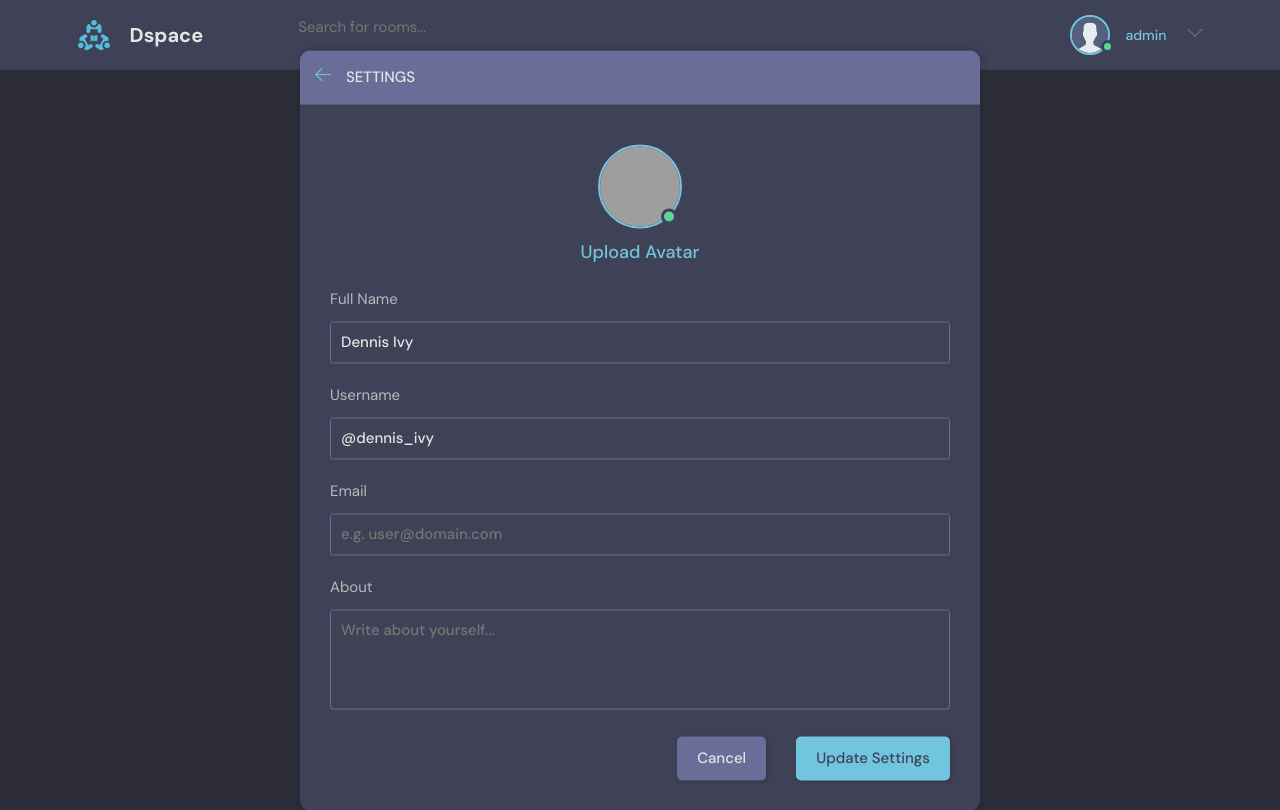
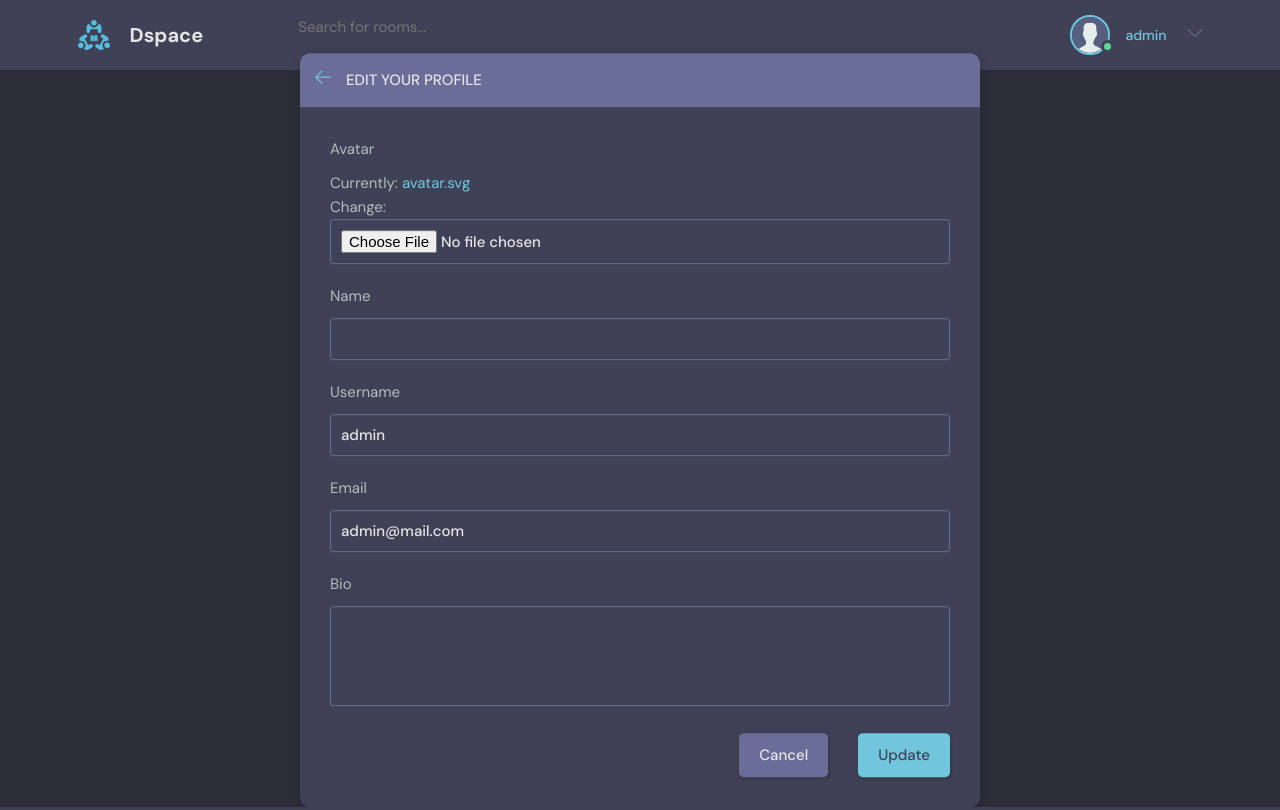
Before and after one commit to manupranav/DSpace, a Django app: page /settings/ in a window 1280 px wide. Run offline with Django 3.2, Linux system fonts and the light colour scheme; a user stored in the database is signed in; grey boxes are pictures that could not be loaded.

Commit message:
updated settings.py

```diff
--- a/base/templates/base/settings.html
+++ b/base/templates/base/settings.html
@@ -1,83 +1,46 @@
 {% extends 'main.html' %}
 
 {% block content %}
-    <main class="create-room layout">
+
+    <main class="update-account layout">
         <div class="container">
             <div class="layout__box">
                 <div class="layout__boxHeader">
                     <div class="layout__boxTitle">
-              <a href="index.html">
-                <svg
-                  version="1.1"
-                  xmlns="http://www.w3.org/2000/svg"
-                  width="32"
-                  height="32"
-                  viewBox="0 0 32 32"
-                >
+                        <a href="javascript:window.history.back()">
+                            <svg version="1.1" xmlns="http://www.w3.org/2000/svg" width="32" height="32"
+                                viewBox="0 0 32 32">
                                 <title>arrow-left</title>
                                 <path
-                    d="M13.723 2.286l-13.723 13.714 13.719 13.714 1.616-1.611-10.96-10.96h27.625v-2.286h-27.625l10.965-10.965-1.616-1.607z"
-                  ></path>
+                                    d="M13.723 2.286l-13.723 13.714 13.719 13.714 1.616-1.611-10.96-10.96h27.625v-2.286h-27.625l10.965-10.965-1.616-1.607z">
+                                </path>
                             </svg>
                         </a>
-              <h3>Settings</h3>
+                        <h3>Edit your profile</h3>
                     </div>
                 </div>
+                <div class="layout__body">
+                    <form class="form" action="" method="POST" enctype="multipart/form-data">
+                        {% csrf_token %}
 
-          <div class="settings layout__body">
-            <div class="settings__avatar">
-              <div class="avatar avatar--large active">
-                <img src="assets/avatar.svg" id="preview-avatar" />
+                        {% for field in form %}
+                        <div class="form__group">
+                            <label for="profile_pic">{{field.label}}</label>
+                            {{field}}
                         </div>
-            </div>
-            <form class="form" action="#">
-              <div class="form__group form__avatar">
-                <label for="avatar">Upload Avatar</label>
-                <input
-                  class="form__hide"
-                  required
-                  type="file"
-                  name="avatar"
-                  id="avatar"
-                  accept="image/png, image/gif, image/jpeg"
-                />
-              </div>
-              <div class="form__group">
-                <label for="name">Full Name</label>
-                <input
-                  id="fullname"
-                  name="fullname"
-                  type="text"
-                  placeholder="e.g. Full Name"
-                  value="Dennis Ivy"
-                />
-              </div>
-              <div class="form__group">
-                <label for="username">Username</label>
-                <input
-                  id="username"
-                  name="username"
-                  type="text"
-                  placeholder="e.g. @username"
-                  value="@dennis_ivy"
-                />
-              </div>
-              <div class="form__group">
-                <label for="email">Email</label>
-                <input id="email" name="email" type="email" placeholder="e.g. user@domain.com" />
-              </div>
-              <div class="form__group">
-                <label for="about">About</label>
-                <textarea name="about" id="about" placeholder="Write about yourself..."></textarea>
-              </div>
+                        {% endfor %}
+
+
                         <div class="form__action">
                             <a class="btn btn--dark" href="javascript:window.history.back()">Cancel</a>
-                <button class="btn btn--main" type="submit">Update Settings</button>
+                            <button class="btn btn--main" type="submit">Update</button>
                         </div>
                     </form>
                 </div>
             </div>
         </div>
+      </div>
     </main>
 
-{% endblock %}
+
+    {% endblock content %}
```
Lines whose indentation alone changed are shown as unchanged.
